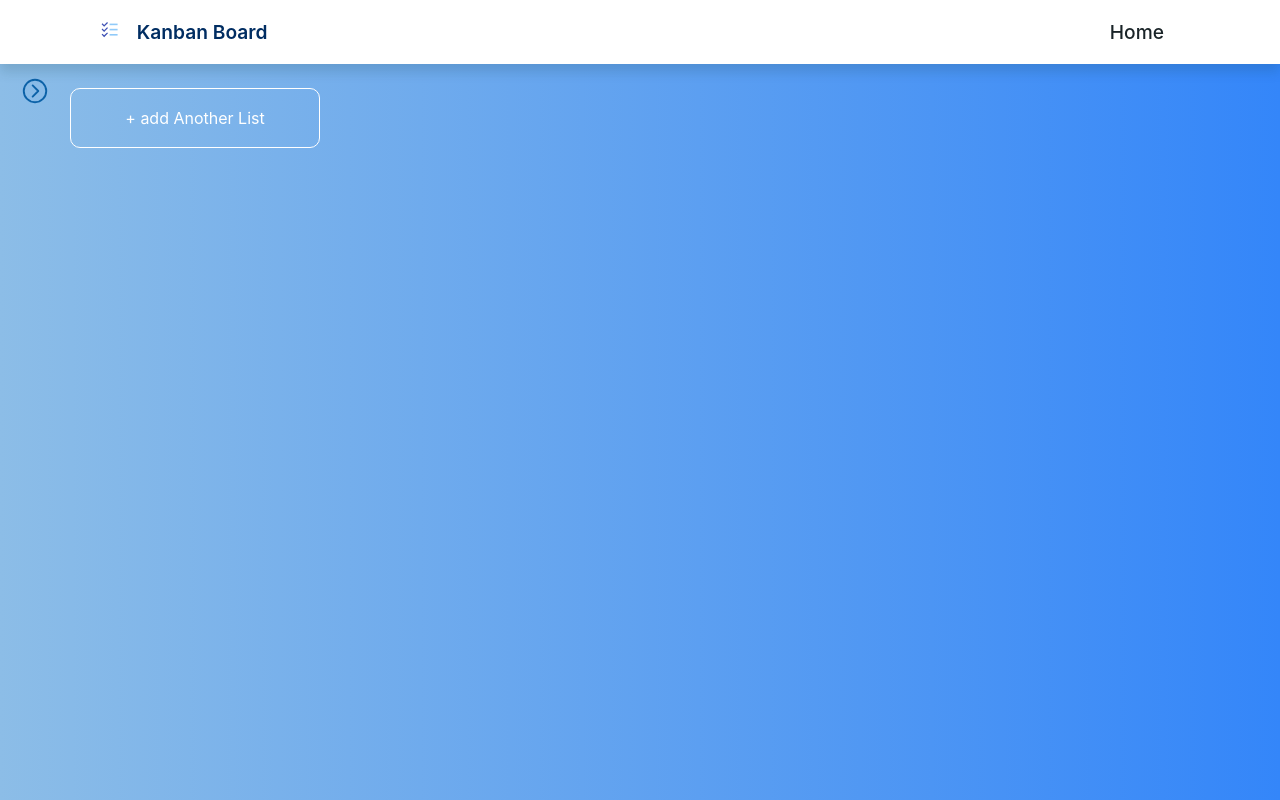
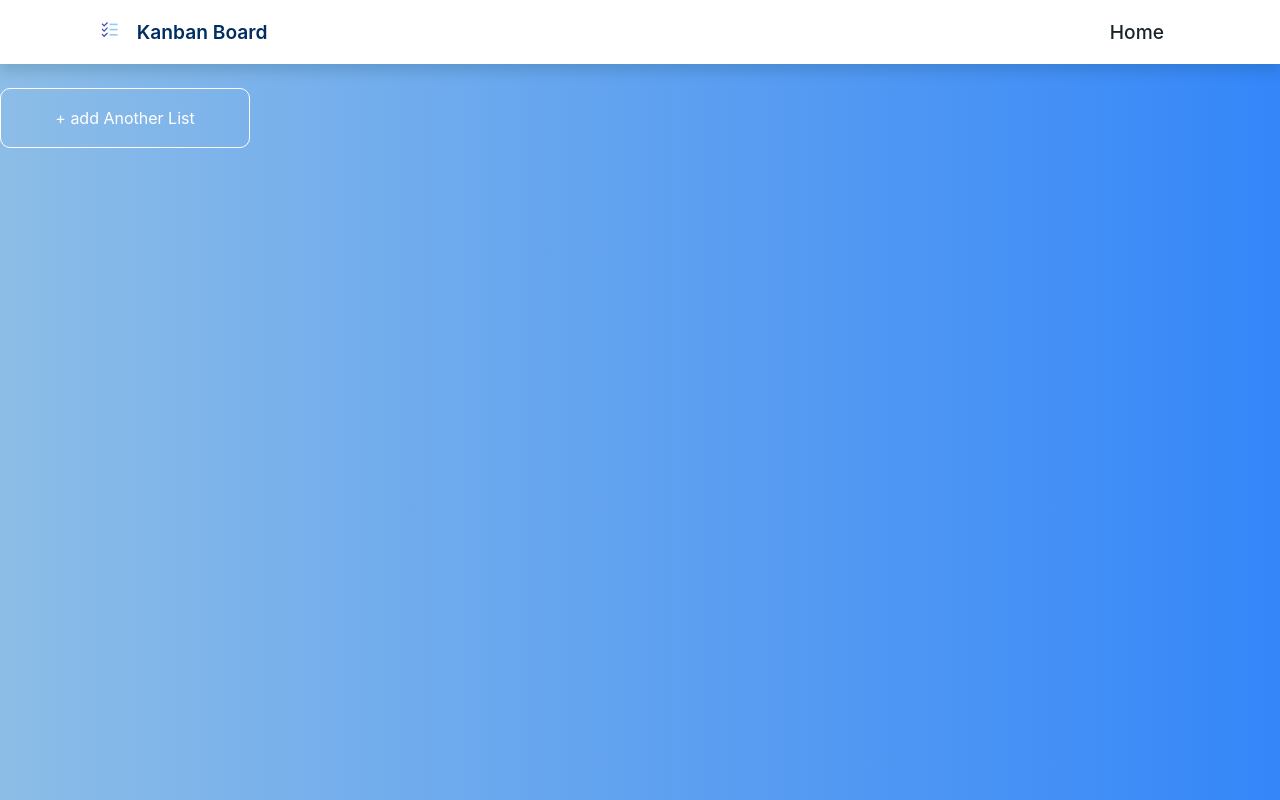
Before and after one commit to ARSHIKULSUM/Kanban, a React (Create React App) app: page /managetasks in a window 1280 px wide. Built offline with nearby package versions, Linux system fonts and the light colour scheme.

Commit message:
cards flow

```diff
--- a/src/Components/Pages/WorkSpace/WorkSpace.js
+++ b/src/Components/Pages/WorkSpace/WorkSpace.js
@@ -2,7 +2,6 @@ import Styles from './WorkSpace.module.css'
 
 import DrawerNav from '../../Atoms/Drawer/Drawer';
 import Card from '../../Atoms/Card/Card';
-
 
 export default function WorkSpace(){
 
@@ -13,7 +12,7 @@ export default function WorkSpace(){
         </header>
 
         <section className={Styles.Main}>
-          <DrawerNav/>
+
           <Card />
 
         </section>
```
